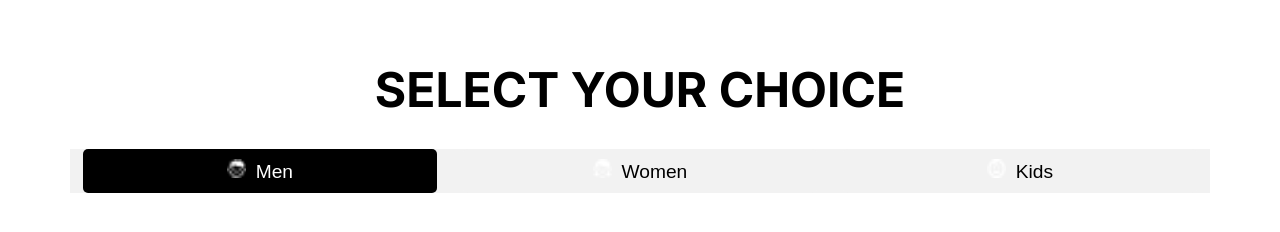
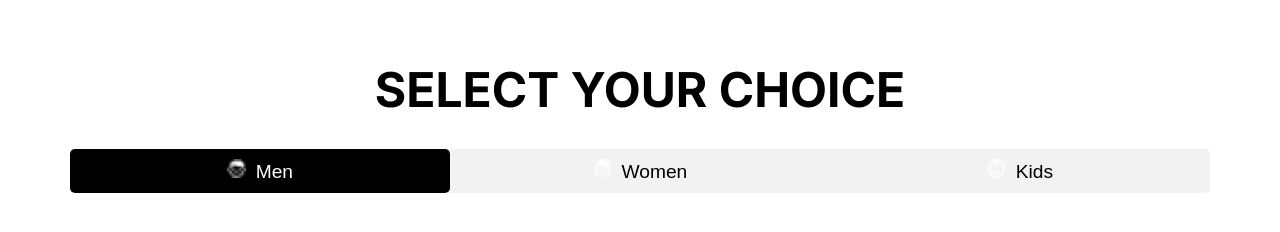
Before and after one commit to Vinaykumaryadav9199/Project_marmeto, a plain HTML site: page index.html in a window 1280 px wide. Drawn offline with Linux system fonts and the light colour scheme; no server answers; a web font is replaced by a local one.

Commit message:
Update style.css tabs border radius

```diff
--- a/style.css
+++ b/style.css
@@ -36,6 +36,7 @@ h1{
     margin-left: 70px;
     margin-right: 70px;
     background-color: #f2f2f2;
+     border-radius: 5px;
 }
 
 #tabs button {
@@ -46,7 +47,7 @@ h1{
     color: white;
     border-radius: 5px;
     flex: 1;
-    margin: 0 1vw;
+
 }
 
 #product-container {
```
